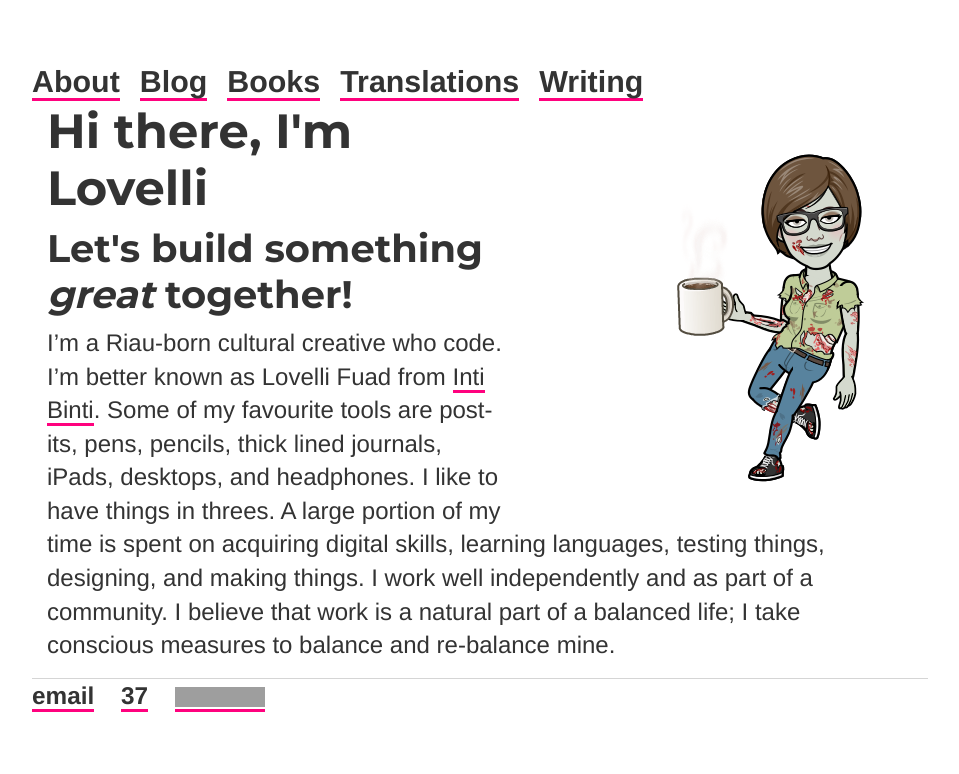
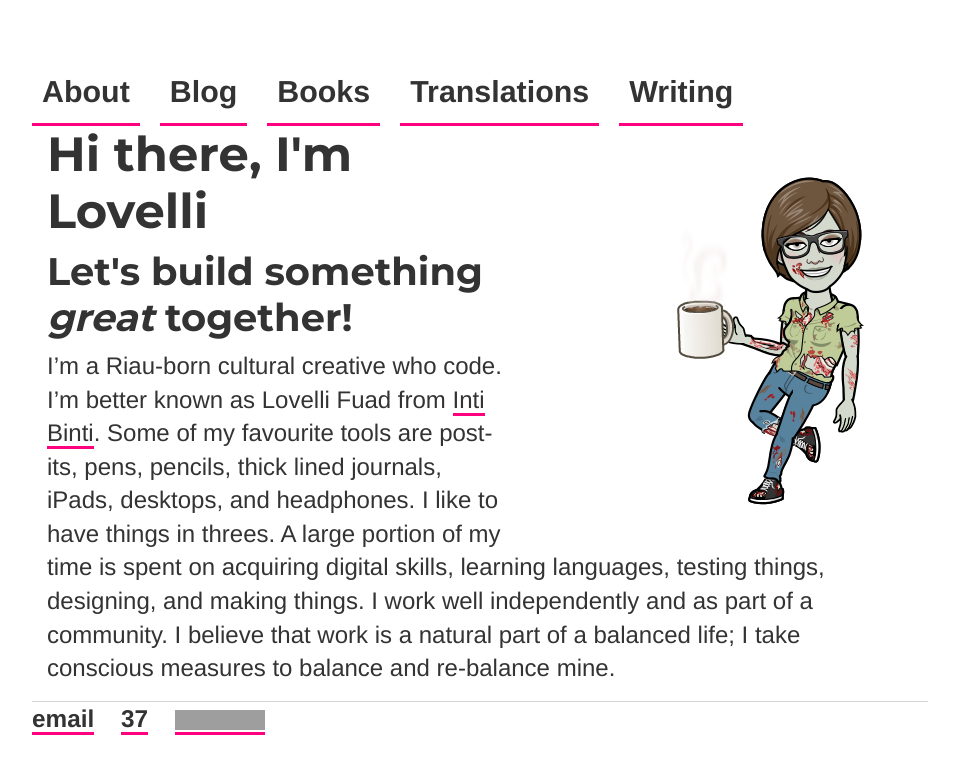
Before and after one commit to ariesti/ariesti.github.io, a Jekyll site: the page built from index.html, in a window 1280 px wide. Shown: the top 774 px of the page, without its empty margins (160-1119 px from the left). Built offline with Jekyll 4.4.1, drawn with Linux system fonts in a browser that asks for light colours; grey boxes are pictures that could not be loaded.

Commit message:
Update main.css

```diff
--- a/css/main.css
+++ b/css/main.css
@@ -16,6 +16,10 @@ h5 { font-size: 1.4em; }
 h6 { font-size: 0.9em; }
 
 ul { font-size: 1.5em; line-height: 1.4em; color: #333; }
+.nav { text-align:center;}
+.nav li { display:inline; }
+.nav a { display:inline-block; padding:10px; }
+
 nav ul, footer ul { text-decoration: none; font-size: 1.9em; padding: 0px; display: inline-block; list-style-type: none; font-weight: bold; }
 nav ul li, footer ul li { display: inline; margin-right: 20px; }
 
```
